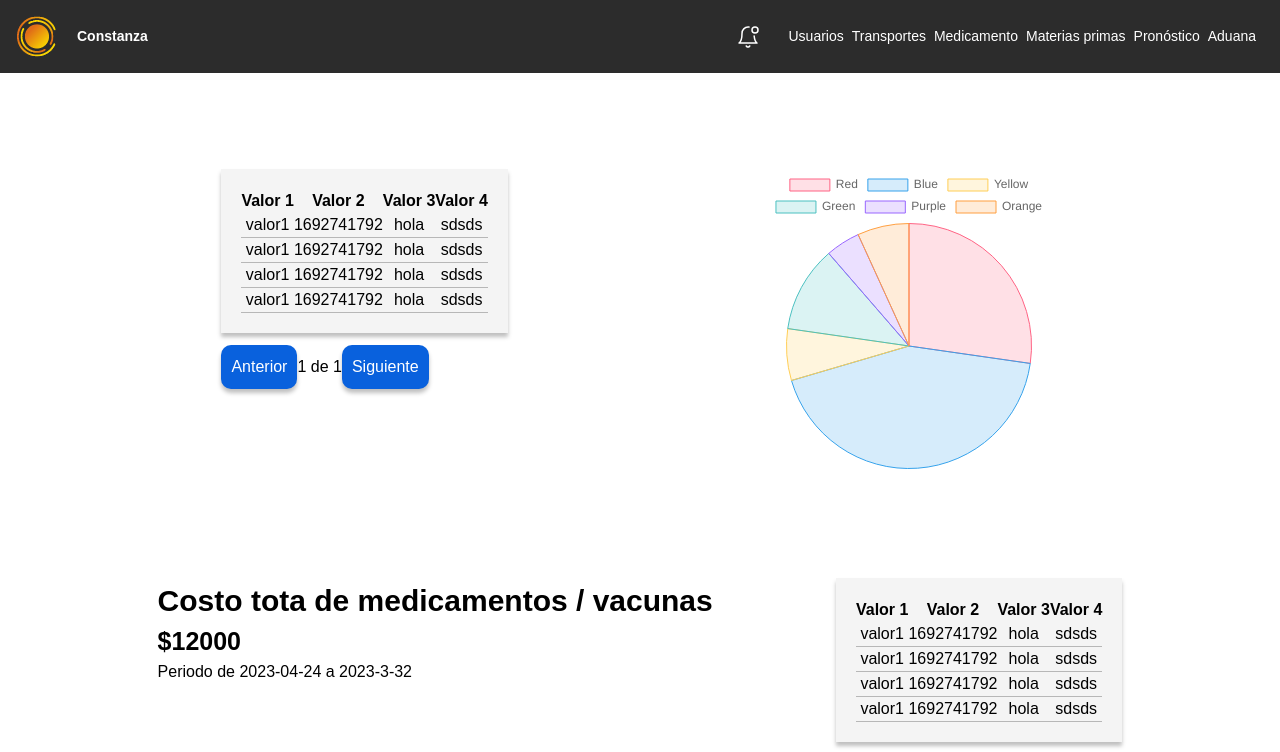
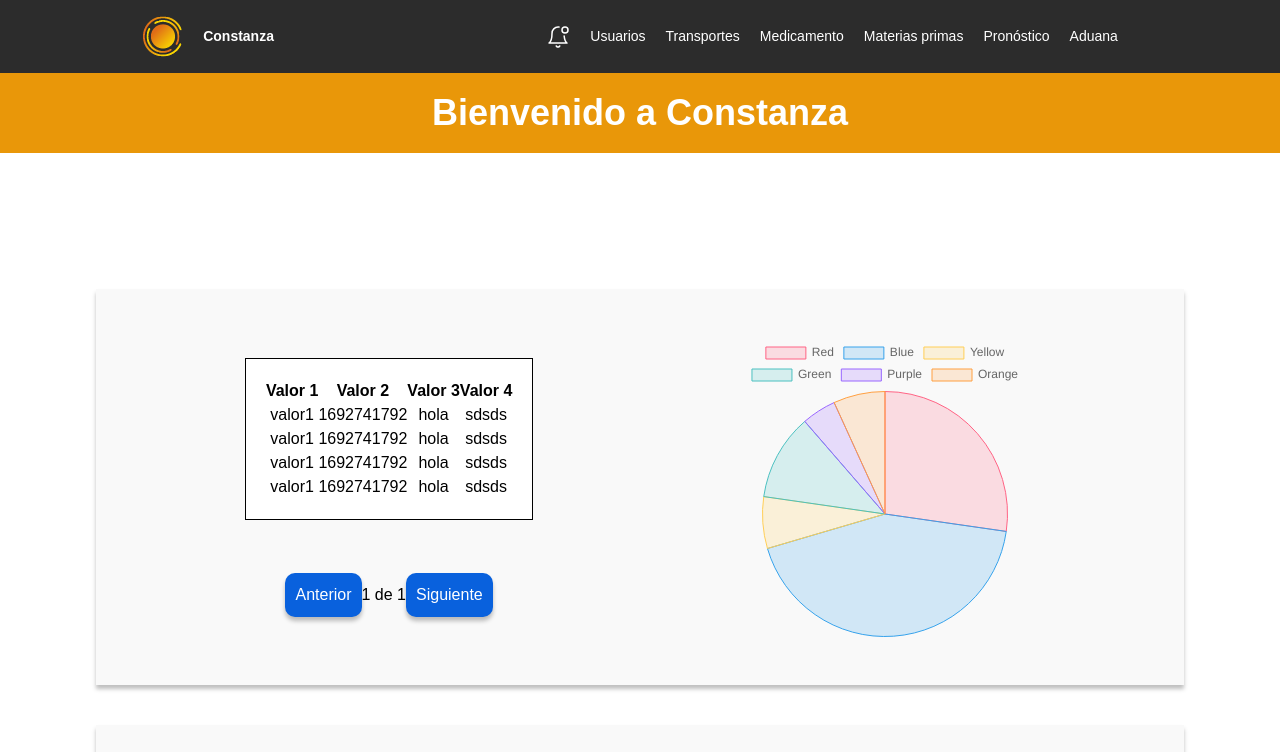
Before and after one commit to NoelAndrew20/dashboard-next, a Next.js app: page / in a window 1280 px wide. Shown: the top 752 px of the page. Built offline with nearby package versions, Linux system fonts and the light colour scheme.

Commit message:
hotfix: se cambiaron los style del index

```diff
--- a/components/atoms/TableIndex/index.js
+++ b/components/atoms/TableIndex/index.js
@@ -20,8 +20,8 @@ const TableIndex = ({}) => {
     })
     return (
         <>
-        <div className="table">
-            <table className="table-container">
+        <div className="table-index">
+            <table className="table-container-index">
                 <thead>
                     <tr>
                         <th>Valor 1</th>
@@ -43,7 +43,7 @@ const TableIndex = ({}) => {
             </table>
 
         </div>
-        <div className="mt-3">
+        <div className="mt-3 flex justify-center items-center">
             <button
                 onClick={() => handlePageChange(currentPage - 1)}
                 disabled={currentPage === 1}
--- a/components/molecules/Navigation/index.js
+++ b/components/molecules/Navigation/index.js
@@ -5,22 +5,12 @@ import Link from 'next/link';
 const Navigation = () => {
     const router = useRouter();
     const currentPage = router.pathname;
-    const [navbarClass, setNavbarClass] = useState("");
-    const getNavbarClass = () => {
-        currentPage === '/' ?
-            setNavbarClass("navbar")
-            :
-            setNavbarClass("navbar-porcinos")
-        }
-    useEffect(() => {
-        getNavbarClass();
-    }, [])
 
     return(
     <>
-    <header className={navbarClass}>
+    <header className="navbar">
     <div className="navigation">
-        <div className="flex items-center">
+        <div className="flex items-center mr-5">
             <Link href="/" className="flex items-center">
                 <div className="mr-5 flex">
                     <img src="images/icon/logo_color.png"/>
@@ -31,8 +21,8 @@ const Navigation = () => {
             </Link>
         </div>
         <div className="flex justify-center items-center">
-            <div className="mr-5 flex">
-                <Link href="../../Alertas" className={`pr-2 ${currentPage === '/Alertas' ? 'active' : ''}`}>
+            <div className="flex">
+                <Link href="../../Alertas" className={`pr-5 ${currentPage === '/Alertas' ? 'active' : ''}`}>
                 <svg width="24" height="24" strokeWidth="1.5" viewBox="0 0 24 24" fill="none" xmlns="http://www.w3.org/2000/svg">
                     <path d="M18.1336 11C18.7155 16.3755 21 18 21 18H3C3 18 6 15.8667 6 8.4C6 6.70261 6.63214 5.07475 7.75736 3.87452C8.88258 2.67428 10.4087 2 12 2C12.3373 2 12.6717 2.0303 13 2.08949" stroke="#ffffff" strokeLinecap="round" strokeLinejoin="round"/>
                     <path d="M19 8C20.6569 8 22 6.65685 22 5C22 3.34315 20.6569 2 19 2C17.3431 2 16 3.34315 16 5C16 6.65685 17.3431 8 19 8Z" stroke="#ffffff" strokeLinecap="round" strokeLinejoin="round"/>
@@ -41,22 +31,22 @@ const Navigation = () => {
                 </Link>
             </div>
             <div className="flex">
-                <Link href="../../RegistroUsuarios" className={`pr-2 ${currentPage === '/RegistroUsuarios' ? 'active' : ''}`}>
+                <Link href="../../RegistroUsuarios" className={`pr-5 ${currentPage === '/RegistroUsuarios' ? 'active' : ''}`}>
                     Usuarios
                 </Link>
-                <Link href="../../RegistroTransporte" className={`pr-2 ${currentPage === '/RegistroTransporte' ? 'active' : ''}`}>
+                <Link href="../../RegistroTransporte" className={`pr-5 ${currentPage === '/RegistroTransporte' ? 'active' : ''}`}>
                     Transportes
                 </Link>
-                <Link href="../../Medicamento" className={`pr-2 ${currentPage === '/Medicamento' ? 'active' : ''}`}>
+                <Link href="../../Medicamento" className={`pr-5 ${currentPage === '/Medicamento' ? 'active' : ''}`}>
                     Medicamento
                 </Link>
-                <Link href="../../MateriasPrimas" className={`pr-2 ${currentPage === '/MateriasPrimas' ? 'active' : ''}`}>
+                <Link href="../../MateriasPrimas" className={`pr-5 ${currentPage === '/MateriasPrimas' ? 'active' : ''}`}>
                     Materias primas
                 </Link>
-                <Link href="../../Pronostico" className={`pr-2 ${currentPage === '/Pronostico' ? 'active' : ''}`}>
+                <Link href="../../Pronostico" className={`pr-5 ${currentPage === '/Pronostico' ? 'active' : ''}`}>
                     Pronóstico
                 </Link>
-                <Link href="../../Aduana" className={`pr-2 ${currentPage === '/Aduana' ? 'active' : ''}`}>
+                <Link href="../../Aduana" className={`pr-5 ${currentPage === '/Aduana' ? 'active' : ''}`}>
                     Aduana
                 </Link>
             </div>
--- a/pages/index.js
+++ b/pages/index.js
@@ -1,7 +1,5 @@
-import Image from 'next/image'
-import { Inter } from 'next/font/google'
+
 import Navigation from '@/components/molecules/Navigation'
-import Table from '@/components/molecules/Table'
 import PieChart from '@/components/atoms/PieChart'
 import BarChart from '@/components/atoms/BarChart'
 import StaticMeta from '@/components/atoms/StaticMeta'
@@ -16,28 +14,31 @@ export default function Home({ title, description, image }) {
         image={image}
       />
       <Navigation/>
+      <div className="bienvenida">
+        <h1>Bienvenido a Constanza</h1>
+      </div>
       <main
         className={`flex min-h-screen flex-col items-center p-24`}
       >
-        <div className="row-container">
-          <div>
+        <div className="row-container mt-10">
+          <div className="grid items-center">
             <TableIndex/>
           </div>
-          <div>
+          <div className='flex'>
             <PieChart/>
           </div>
         </div>
-        <div className="row-container">
+        <div className="row-container mt-10">
           <div>
             <h1>Costo tota de medicamentos / vacunas</h1>
             <h2>$12000</h2>
             <p>Periodo de 2023-04-24 a 2023-3-32</p>
           </div>
-          <div>
+          <div className="grid items-center">
             <TableIndex/>
           </div>
         </div>
-        <div className="h-80 w-full flex justify-center">
+        <div className="row-container mt-10 h-80 w-full flex justify-center">
           <BarChart/>
         </div>
       </main>
--- a/styles/globals.css
+++ b/styles/globals.css
@@ -14,7 +14,10 @@ html {
 
 h1 {
   font-family: 'Montserrat', sans-serif;
-
+  font-style: bold;
+  font-weight: 700;
+  font-size: 36px;
+  line-height: 40px;
 }
 
 :root {
@@ -158,7 +161,7 @@ label {
 .navbar {
   display: flex;
   align-items: center;
-  justify-content: space-between;
+  justify-content: space-around;
   background-color: #2C2C2C;
   font-size: 0.875rem;
   color: #ffffff;
@@ -313,7 +316,7 @@ label {
   background-color: #54c2ea;
 }
 #materias {
-  background-color: #e8d153;
+  background-color: #ffcd06;
 }
 #aduana {
   background-color: #d459db;
@@ -566,7 +569,18 @@ label {
   text-align: center;
   background-color: #F4F4F4;
 }
-.table-cel {
+.table-index {
+  padding: 20px;
+  background-color: #fff;
+  width: 100%;
+  border: .5px solid;
+}
+.table-container-index {
+  width: 100%;
+  text-align: center;
+  background-color: #fff;
+}
+.table-cel-index {
   border-bottom: 1px solid rgba(0, 0, 0, 0.25);
 }
 .button {
@@ -628,7 +642,9 @@ label {
   justify-content: space-around;
   width: 100%;
   display: flex;
-  padding-bottom: 10%;
+  background-color: #f9f9f9;
+  box-shadow: 0px 4px 4px 0px rgba(0, 0, 0, 0.25);
+  padding: 6vh;
 }
 .row-container h1 {
   font-size: 30px;
@@ -719,3 +735,12 @@ label {
   color: white;
   padding: 2px;
 }
+.bienvenida {
+  background-color: #e99709;
+  display: flex;
+  justify-content: center;
+  align-items: center;
+  color: #ffffff;
+  padding: 20px;
+  text-align: center;
+}
```
